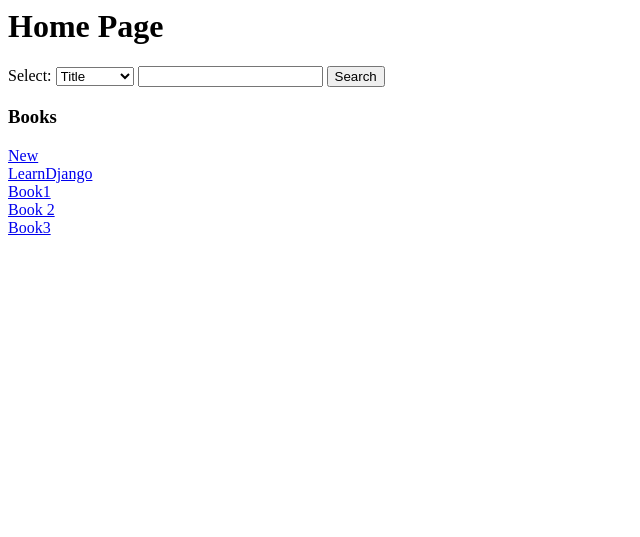
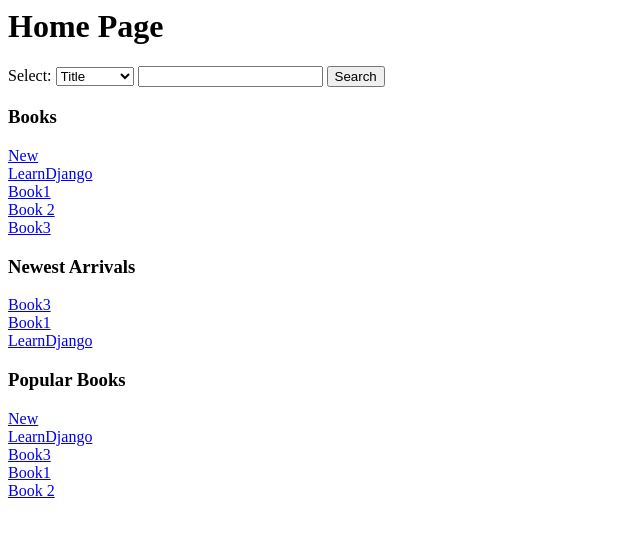
Before and after one commit to vaibhav20325/LibraryManagementSystem, a Django app: page / in a window 1280 px wide. Shown: the top 537 px of the page, without its empty margins (0-640 px from the left). Run offline with Django 3.2, Linux system fonts and the light colour scheme; data comes from the database, SQL or seed files in the repository; both versions use the stored data as it was after the commit.

Commit message:
added popular, newest arrivals

```diff
--- a/mysite/main/models.py
+++ b/mysite/main/models.py
@@ -14,6 +14,7 @@ class Book(models.Model):
     location = models.CharField(max_length = 200)
     availability = models.BooleanField()
     status = models.CharField(max_length = 10, default = 'returned')
+    date_added = models.DateField(null = True)
     def __str__(self):
         return self.title
 
--- a/mysite/main/templates/main/book.html
+++ b/mysite/main/templates/main/book.html
@@ -17,7 +17,7 @@
 </div>
 
 <div>
-    {% if book.availability %}
+    {% if book.availability and user.is_authenticated%}
     <form method="post" action="#">
         {% csrf_token %}
         <div>
@@ -31,6 +31,7 @@
 </div>
 
 <div>
+    {% if user.is_authenticated %}
     <form method="post" action="#">
         {% csrf_token %}
         <div>
@@ -55,6 +56,7 @@
             </div>
         </div>
     </form>
+    {% endif %}
 </div>
 
 <div>
--- a/mysite/main/templates/main/home.html
+++ b/mysite/main/templates/main/home.html
@@ -14,7 +14,7 @@ Home
             <option value="publisher">Publisher</option>
             <option value="author">Author</option>
             <option value="genre">Genre</option>
-            <option value="isnb">ISBN</option>
+            <option value="isbn">ISBN</option>
         </select>
         <input type = 'text' name = 'query' id = 'query'>
         <button type="submit", name="search", value="search">Search</button>
@@ -24,4 +24,13 @@ Home
     {% for book in books %}
         <a href = "/{{book.id}}" >{{book.title}}</a> <br>
     {% endfor %}
+
+<h3>Newest Arrivals</h3>
+    {% for book in new %}
+        <a href = "/{{book.id}}" >{{book.title}}</a> <br>
+    {% endfor %}
+<h3>Popular Books</h3>
+    {% for book in popular %}
+        <a href = "/{{book.id}}" >{{book.title}}</a> <br>
+    {% endfor %}
 {% endblock %}
--- a/mysite/main/views.py
+++ b/mysite/main/views.py
@@ -4,28 +4,48 @@ from django.http import HttpResponse, HttpResponseRedirect
 from .models import Book, Request, Rating
 from .forms import BorrowRequest
 import datetime
+from django.db.models import Exists, OuterRef, Count
+from django.db.models.functions import Length
 
 # Create your views here.
 
 def home(response):
 	books = Book.objects.all()
+
+	d={}
+	for book in books:
+		a = len(Request.objects.filter(book = book ,status = 'Returned'))
+		if a not in d:
+			d[a] = []
+		d[a].append(book)
+
+	temp = sorted(d.keys(), reverse = True)
+	popular = []
+	for i in range(0,3):
+		popular.extend(d[temp[i]])
+
 	if response.method == "GET":
 		if response.GET.get("search"):
 			searchby = response.GET.get("searchby")
 			query = response.GET.get("query")
-
-			'''
-			getattr()
-			setattr()
-			hasattr()
-			'''
-
 			filter_params = {
 				searchby: query
 			}
 			b = Book.objects.filter(**filter_params)
 			books = b
-	return render(response, "main/home.html", {"books":books})
+	new = Book.objects.order_by('date_added')[::-1]
+	new = new[0:3]
+
+
+
+
+	'''
+	popular = Book.objects.order_by(
+		Count(Request.objects.filter(status = 'Returned'))
+	)
+	print(popular)
+	'''
+	return render(response, "main/home.html", {"books":books, "new": new, "popular":popular})
 
 def index(response, id):
 	book = Book.objects.get(id=id)
@@ -63,7 +83,7 @@ def index(response, id):
 	except:
 		rating = ''
 
-	return render(response, "main/book.html", {"book":book , "form":form, "rating":rating, "review":list_review})
+	return render(response, "main/book.html", {"book":book , "form":form, "rating":rating, "review":list_review, "user":response.user})
 
 def review(response):
 	if response.user.is_staff:
```
Also changed, not shown: mysite/db.sqlite3, mysite/main/migrations/0006_book_date_added.py (added).
